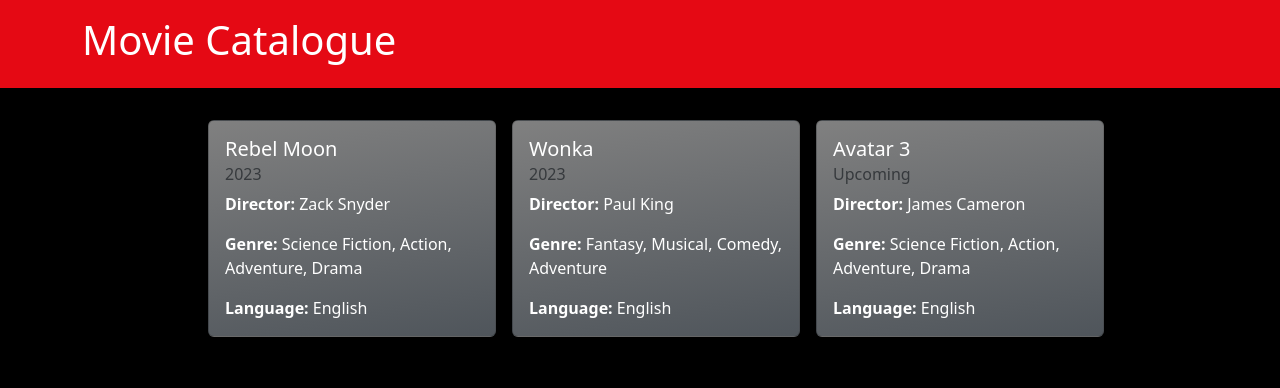
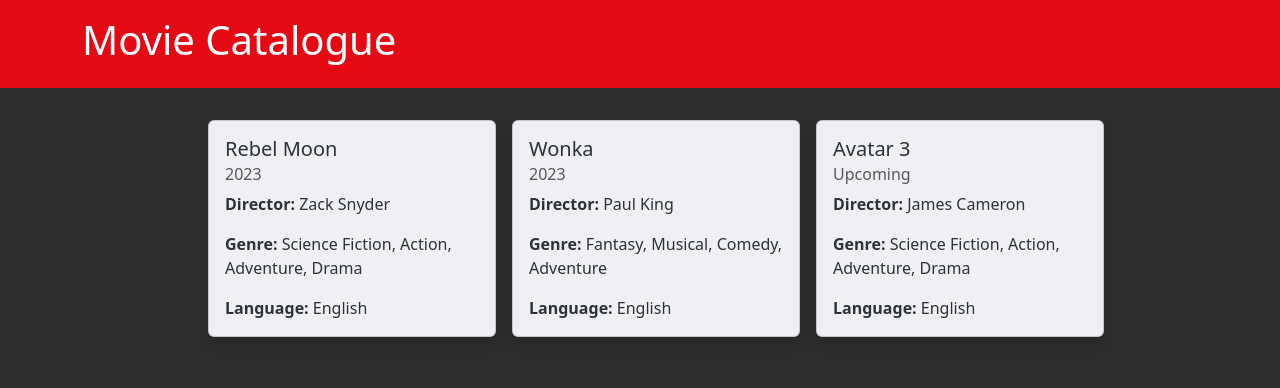
Before and after one commit to OgataiKhan/php-oop-1, a PHP site: page / in a window 1280 px wide. Shown: the top 388 px of the page. Run offline with PHP 8.4, Linux system fonts and the light colour scheme.

Commit message:
fix: better colors

```diff
--- a/src/css/style.css
+++ b/src/css/style.css
@@ -16,10 +16,10 @@ MAIN
 */
 
 body {
-  background-color: #000000;
+  background-color: #2F2D2E;
 }
 
 .card {
-  background: linear-gradient(170deg, rgba(128,128,128,1) 0%, rgba(79,85,91,1) 100%);
-  color: white;
+  background-color: #F0EFF4;
+  color: #2A3439;
 }
```
